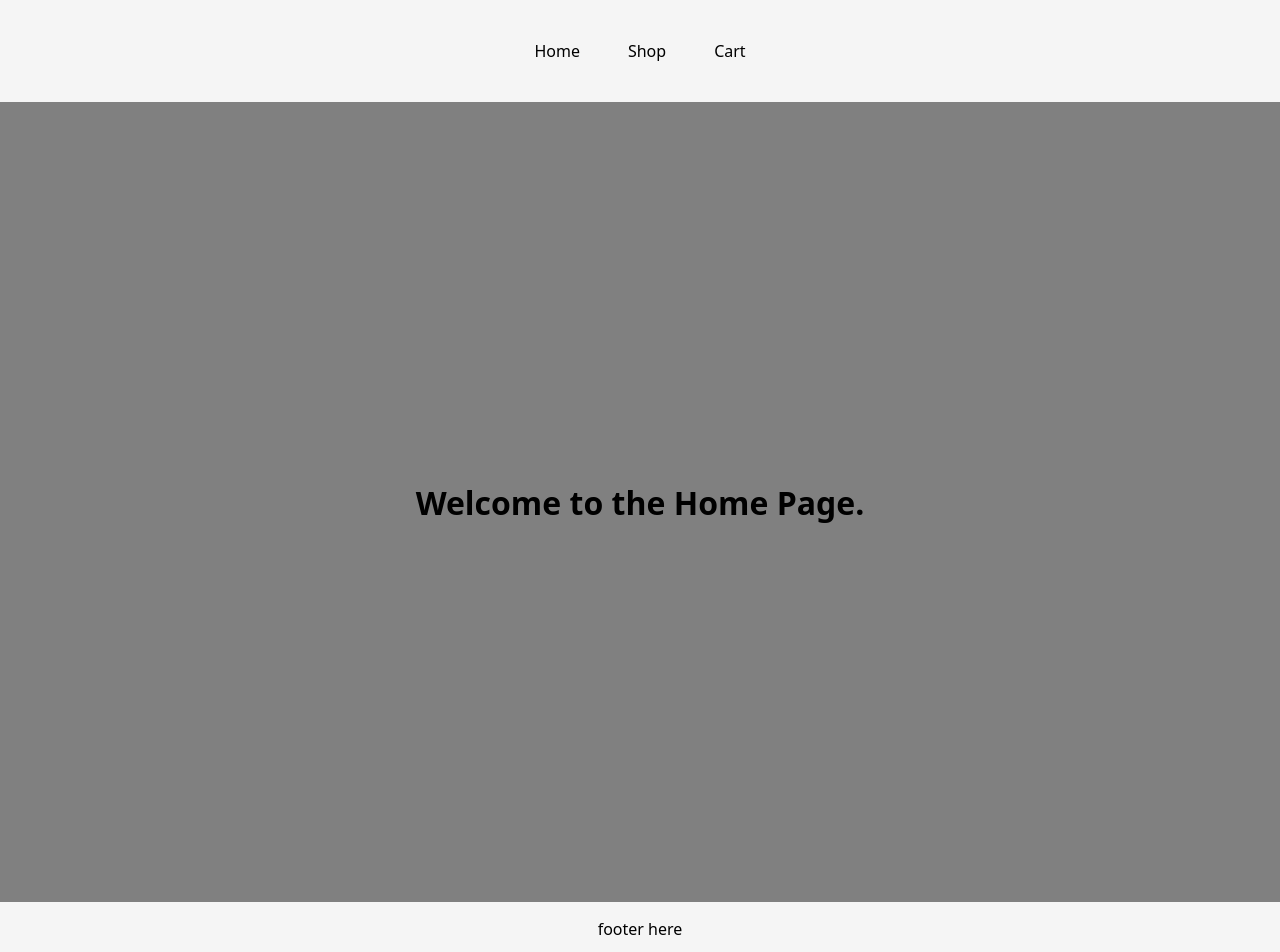
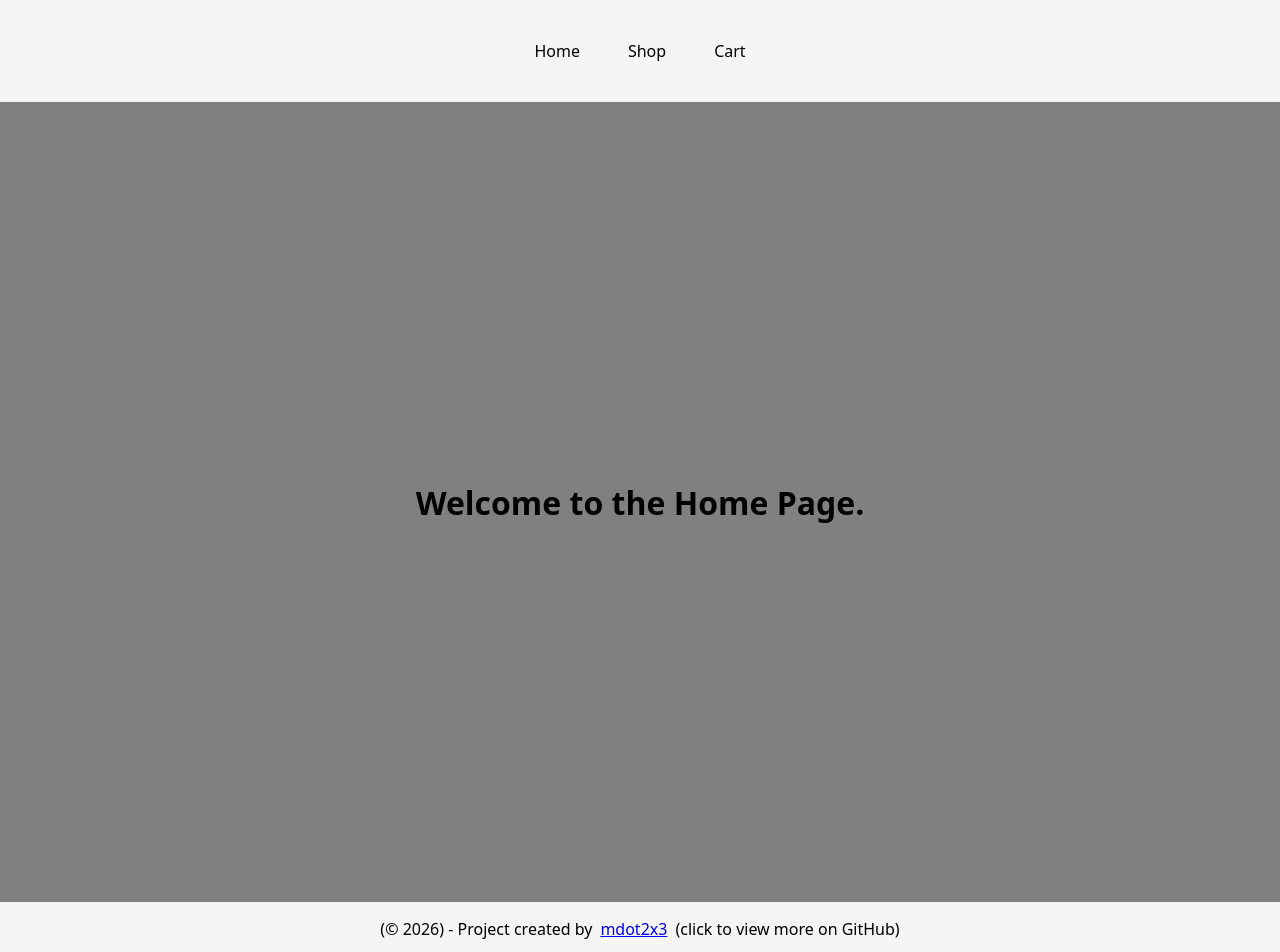
Before and after one commit to mdot2x3/shopping-cart, a React (Vite) app: page /shop in a window 1280 px wide. Shown: the top 952 px of the page. Built offline with nearby package versions, Linux system fonts and the light colour scheme.

Commit message:
feat: add Footer component
add Footer component and css module.

import and add Footer to app.jsx.

fix Navbar classname to use module css style, then
update the css file to prevent styles for ul and
li elements leaking over to Footer.

```diff
--- a/src/App.jsx
+++ b/src/App.jsx
@@ -1,5 +1,6 @@
 import styles from "./App.module.css";
 import Navbar from "./components/Navbar";
+import Footer from "./components/Footer";
 
 function App() {
   return (
@@ -12,7 +13,9 @@ function App() {
       <main>
         <h1>Welcome to the Home Page.</h1>
       </main>
-      <footer>footer here</footer>
+      <footer>
+        <Footer />
+      </footer>
     </div>
   );
 }
--- a/src/App.module.css
+++ b/src/App.module.css
@@ -5,7 +5,7 @@
   align-items: center;
 }
 
-header {
+.app header {
   display: flex;
   justify-content: center;
   align-items: center;
@@ -13,12 +13,12 @@ header {
   padding: 1rem;
   background-color: #f5f5f5;
 }
-nav {
+.app nav {
   padding: 1rem;
   background-color: #f5f5f5;
 }
 
-main {
+.app main {
   display: flex;
   flex-direction: column;
   justify-content: center;
@@ -27,7 +27,7 @@ main {
   padding: 2rem;
 }
 
-footer {
+.app footer {
   display: flex;
   justify-content: center;
   align-items: center;
--- /dev/null
+++ b/src/components/Footer.jsx
@@ -0,0 +1,21 @@
+import styles from "./Footer.module.css";
+
+const Footer = () => {
+  return (
+    <ul className={styles.footerUl}>
+      <li>(© 2026) - Project created by </li>
+      <li>
+        <a
+          href="https://github.com/mdot2x3"
+          target="_blank"
+          rel="noopener noreferrer"
+        >
+          mdot2x3
+        </a>
+      </li>
+      <li>(click to view more on GitHub)</li>
+    </ul>
+  );
+};
+
+export default Footer;
--- /dev/null
+++ b/src/components/Footer.module.css
@@ -0,0 +1,5 @@
+.footerUl {
+  list-style: none;
+  display: flex;
+  gap: 0.5rem;
+}
--- a/src/components/Navbar.jsx
+++ b/src/components/Navbar.jsx
@@ -2,7 +2,7 @@ import styles from "./Navbar.module.css";
 
 const Navbar = () => {
   return (
-    <ul>
+    <ul className={styles.navbarUl}>
       <li>Home</li>
       <li>Shop</li>
       <li>Cart</li>
--- a/src/components/Navbar.module.css
+++ b/src/components/Navbar.module.css
@@ -1,15 +1,15 @@
-ul {
+.navbarUl {
   list-style: none;
   display: flex;
   gap: 1rem;
 }
 
-li {
+.navbarUl li {
   cursor: pointer;
   padding: 0.5rem 1rem;
   border-radius: 4px;
   transition: background-color 0.3s ease;
 }
-li:hover {
+.navbarUl li:hover {
   background-color: #e0e0e0;
 }
```
